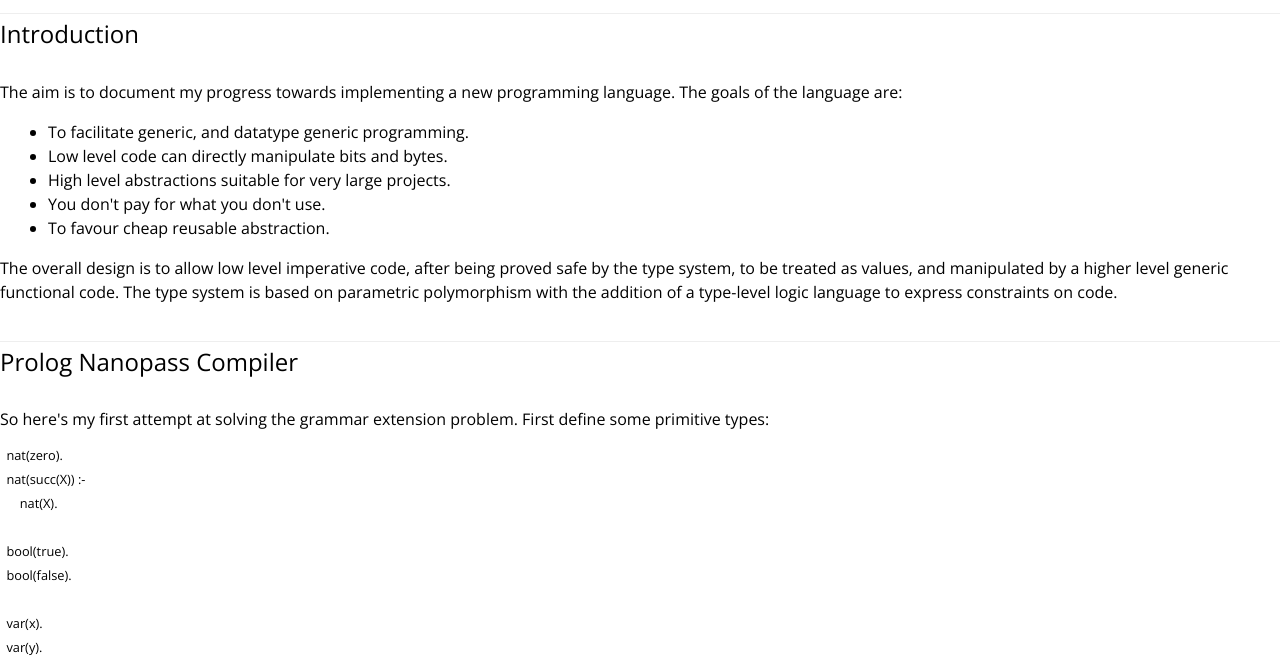
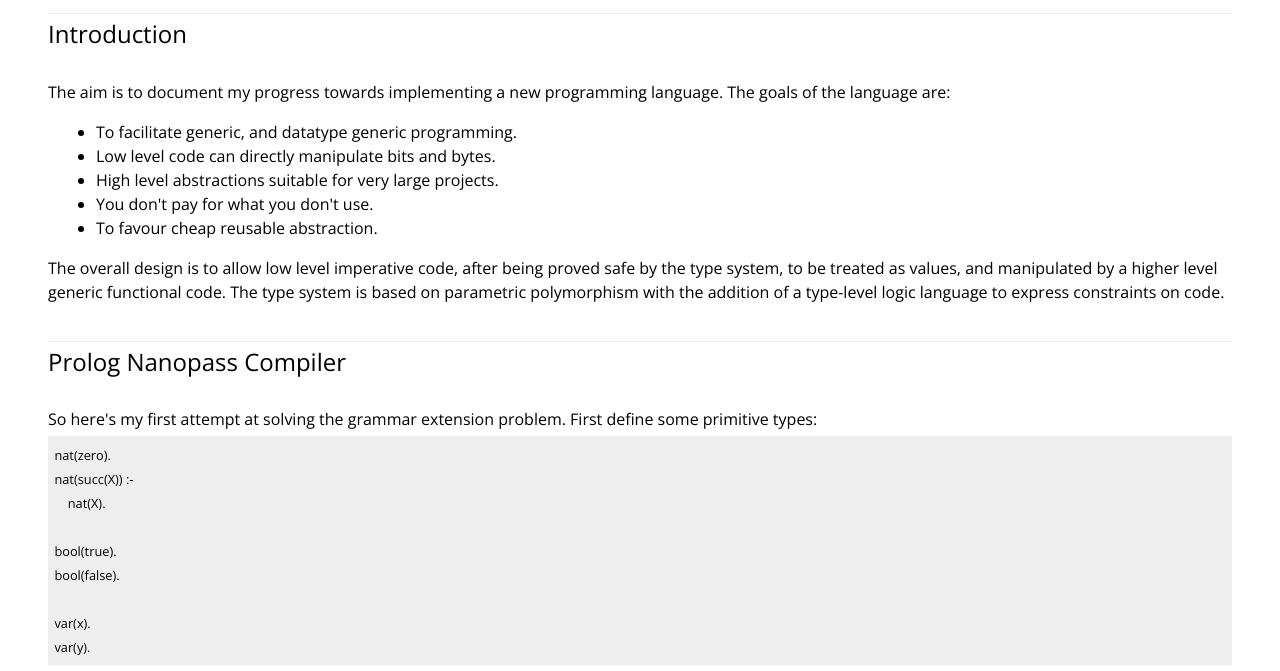
Before and after one commit to keean/keean.github.io, a plain HTML site: page index.html in a window 1280 px wide. Shown: the part 129-800 px from the top of the page. Drawn offline with nearby package versions, Linux system fonts and the light colour scheme.

Commit message:
(updated index)

```diff
--- a/style.css
+++ b/style.css
@@ -8,9 +8,6 @@ body {
     vertical-align:top;
     margin:3em;
     line-height:150%;
-    margin-left:0;
-    margin-right:0;
-
 }
 
 a {
@@ -26,6 +23,7 @@ p {
 pre {
     padding:0.5em;
     font-size:80%;
+    background-color:#eee;
 }
 
 ul {
```
